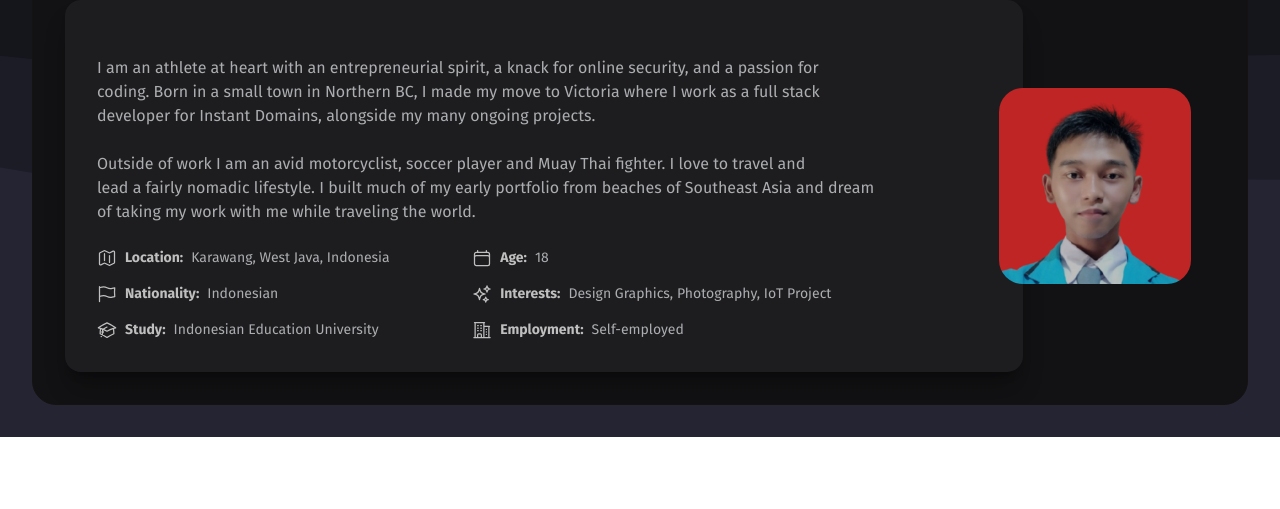
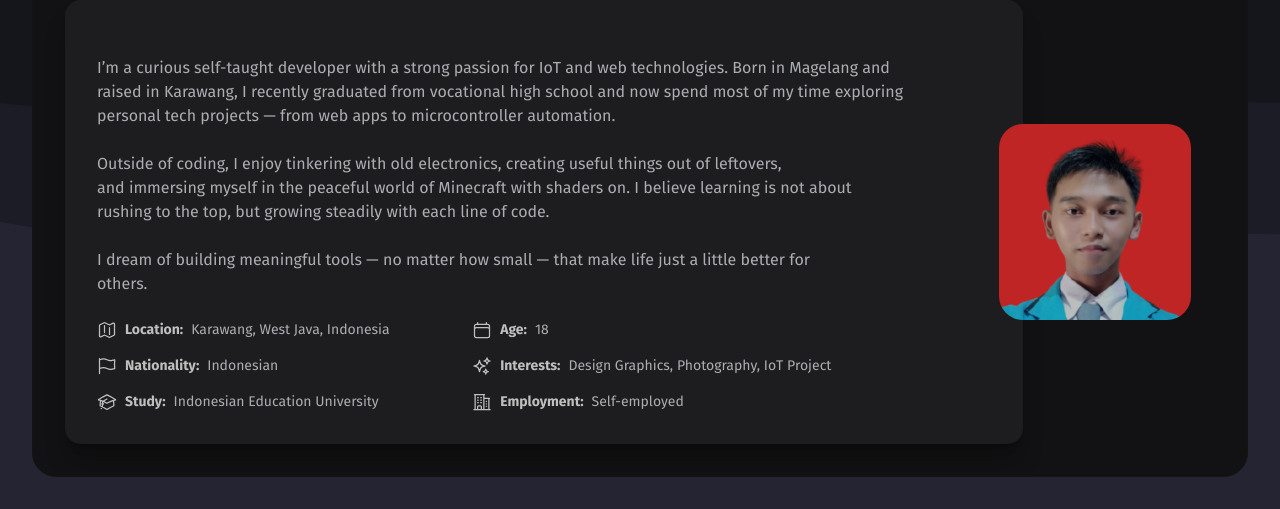
Before and after one commit to fnCodeee/fncodeee.github.io, a plain HTML site: page index.html in a window 1280 px wide. Shown: the part 679-1188 px from the top of the page. Before the commit the page ends 1116 px from the top, so only its background shows below. Drawn offline with nearby package versions, Linux system fonts and the light colour scheme; a web font is replaced by a local one.

Commit message:
docs( about me ): <p> about me deskription

```diff
--- a/index.html
+++ b/index.html
@@ -54,8 +54,6 @@
      <div id="body">
       <section id="hero">
        <div class="grid grid-cols-1 sm:grid-cols-2 items-center">
-
-
         <div class="relative col-span-1 min-h-[200px] shadow-xl sm:rounded-r-3xl shadow-black/40">
          <img
           class="object-cover sm:rounded-r-3xl"
@@ -108,7 +106,6 @@
           </div>
          </div>
         </div>
-
        </div>
       </section>
       <section id="about">
@@ -131,15 +128,16 @@
            class="flex w-full flex-col items-start gap-y-6 overflow-visible rounded-2xl bg-zinc-800 p-4 pt-12 shadow-xl shadow-black/30 md:p-8 md:pt-12 lg:pr-28 lg:pt-8"
           >
            <p class="prose prose-sm whitespace-pre-line text-gray-200 sm:prose-base">
-            I am an athlete at heart with an entrepreneurial spirit, a knack for online security, and a passion for
-            coding. Born in a small town in Northern BC, I made my move to Victoria where I work as a full stack
-            developer for Instant Domains, alongside my many ongoing projects.
-            <br />Outside of work I am an avid motorcyclist, soccer player and Muay Thai fighter. I love to travel and
-            lead a fairly nomadic lifestyle. I built much of my early portfolio from beaches of Southeast Asia and dream
-            of taking my work with me while traveling the world.
+            I’m a curious self-taught developer with a strong passion for IoT and web technologies. Born in Magelang and
+            raised in Karawang, I recently graduated from vocational high school and now spend most of my time exploring
+            personal tech projects — from web apps to microcontroller automation.
+            <br />Outside of coding, I enjoy tinkering with old electronics, creating useful things out of leftovers,
+            and immersing myself in the peaceful world of Minecraft with shaders on. I believe learning is not about
+            rushing to the top, but growing steadily with each line of code.
+            <br />I dream of building meaningful tools — no matter how small — that make life just a little better for
+            others.
            </p>
-           <ul id="profile_list" class="grid grid-cols-1 gap-4 lg:grid-cols-2">
-           </ul>
+           <ul id="profile_list" class="grid grid-cols-1 gap-4 lg:grid-cols-2"></ul>
           </div>
          </div>
          <div class="rounded-3xl relative lg:-m-6 flex flex-row-reverse justify-end gap-x-12 -mb-12">
```
